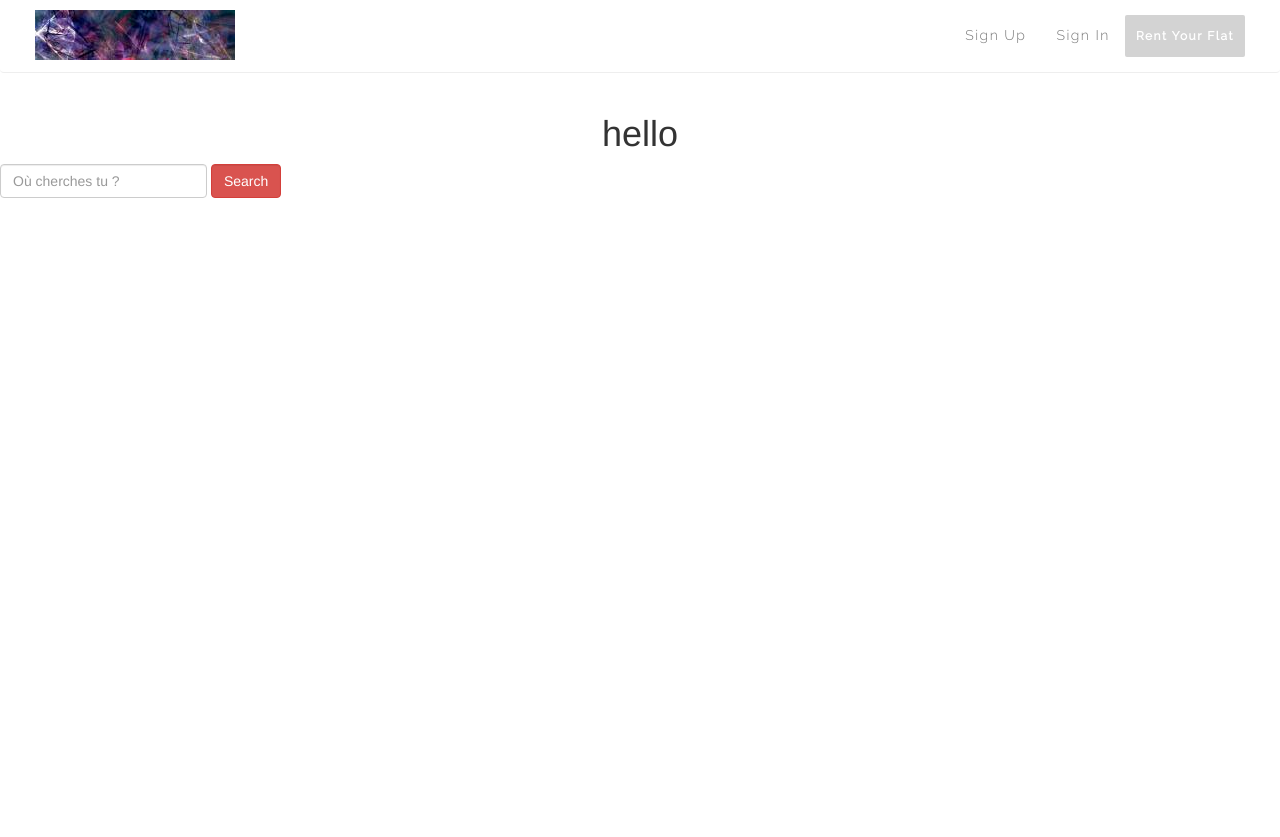
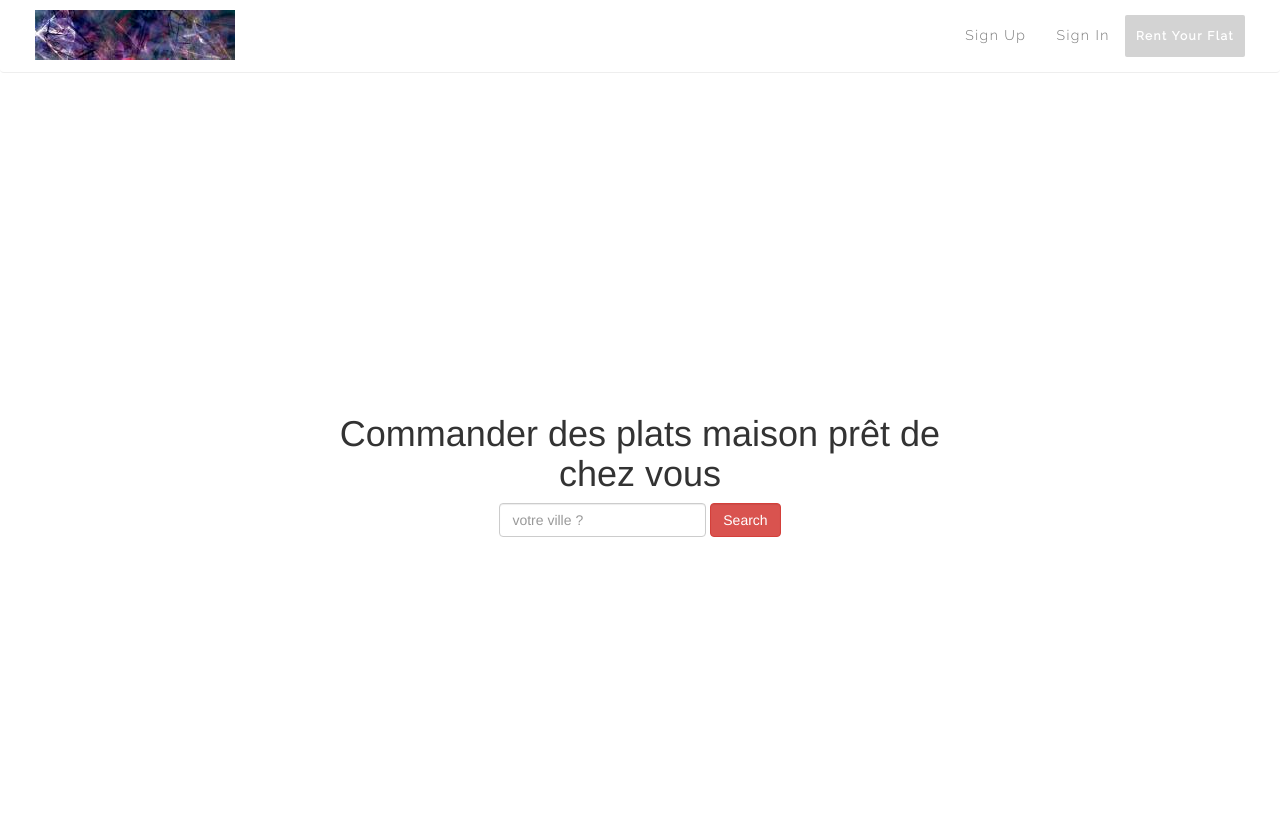
Before and after one commit to floangles/Pepeat, a Rails app: page / in a window 1280 px wide. Before the commit the page ends 198 px from the top, so only its background shows below. Run offline with Rails 7, Linux system fonts and the light colour scheme; style sheets or scripts are compiled from the project's sources; some libraries are stand-ins or nearby versions.

Commit message:
indexshowrecipe done

```diff
--- a/app/assets/stylesheets/pages/_home.scss
+++ b/app/assets/stylesheets/pages/_home.scss
@@ -0,0 +1,4 @@
+#banner {
+  background-color: white;
+  padding: 300px;
+}
--- a/app/views/home/index.html.erb
+++ b/app/views/home/index.html.erb
@@ -1,8 +1,9 @@
-<h1 class="text-center"> hello </h1>
+<div id="banner">
+  <h1 class="text-center"> Commander des plats maison prêt de chez vous </h1>
   <div class="form-inline">
-    <%= form_tag(recipes_path, method: "get", class: "") do %>
-       <%= text_field_tag(:address, nil, placeholder: 'Où cherches tu ?', class: 'form-control') %>
-
+    <%= form_tag(recipes_path, method: "get", class: "text-center") do %>
+       <%= text_field_tag(:city, nil, placeholder: 'votre ville ?', class: 'form-control') %>
      <%= submit_tag("Search", class: "btn-danger btn-large btn form-control", id: 'submit-btn') %>
     <% end %>
   </div>
+</div>
--- a/app/views/recipes/index.html.erb
+++ b/app/views/recipes/index.html.erb
@@ -1,5 +1,5 @@
 <h1>c'est cool la liste</h1>
 
 <% @recipes.each do |recipe| %>
-<%= recipe.name %>
+<%= recipe.name %> <% link_to recipe_path(recipe) %>
 <% end %>
--- /dev/null
+++ b/app/views/recipes/show.html.erb
@@ -0,0 +1 @@
+<h1>@recipe.name</h1>
```
Also changed, not shown: app/controllers/recipes_controller.rb (+14 -1 lines), db/seeds.rb (+9 -0 lines).
